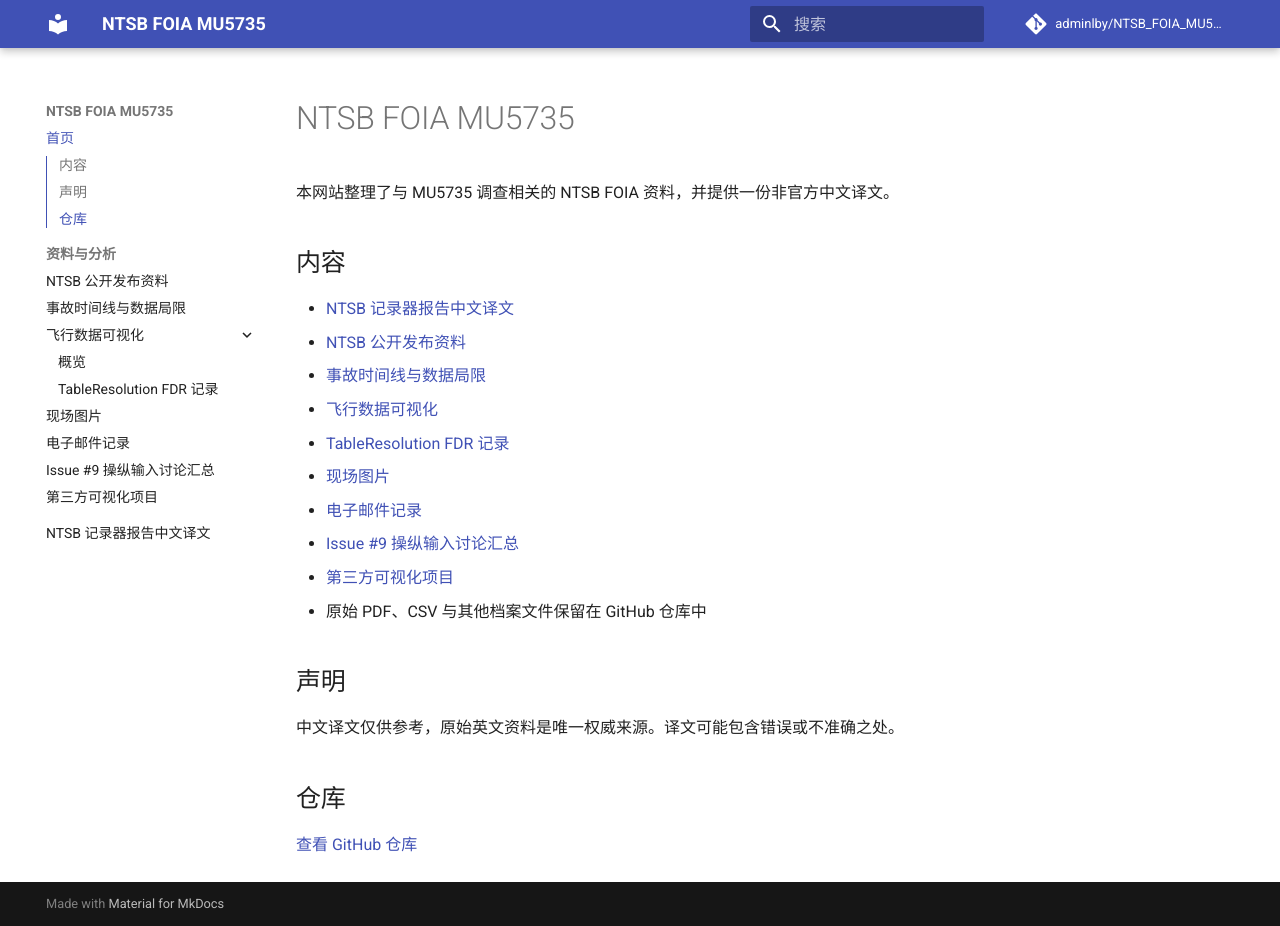
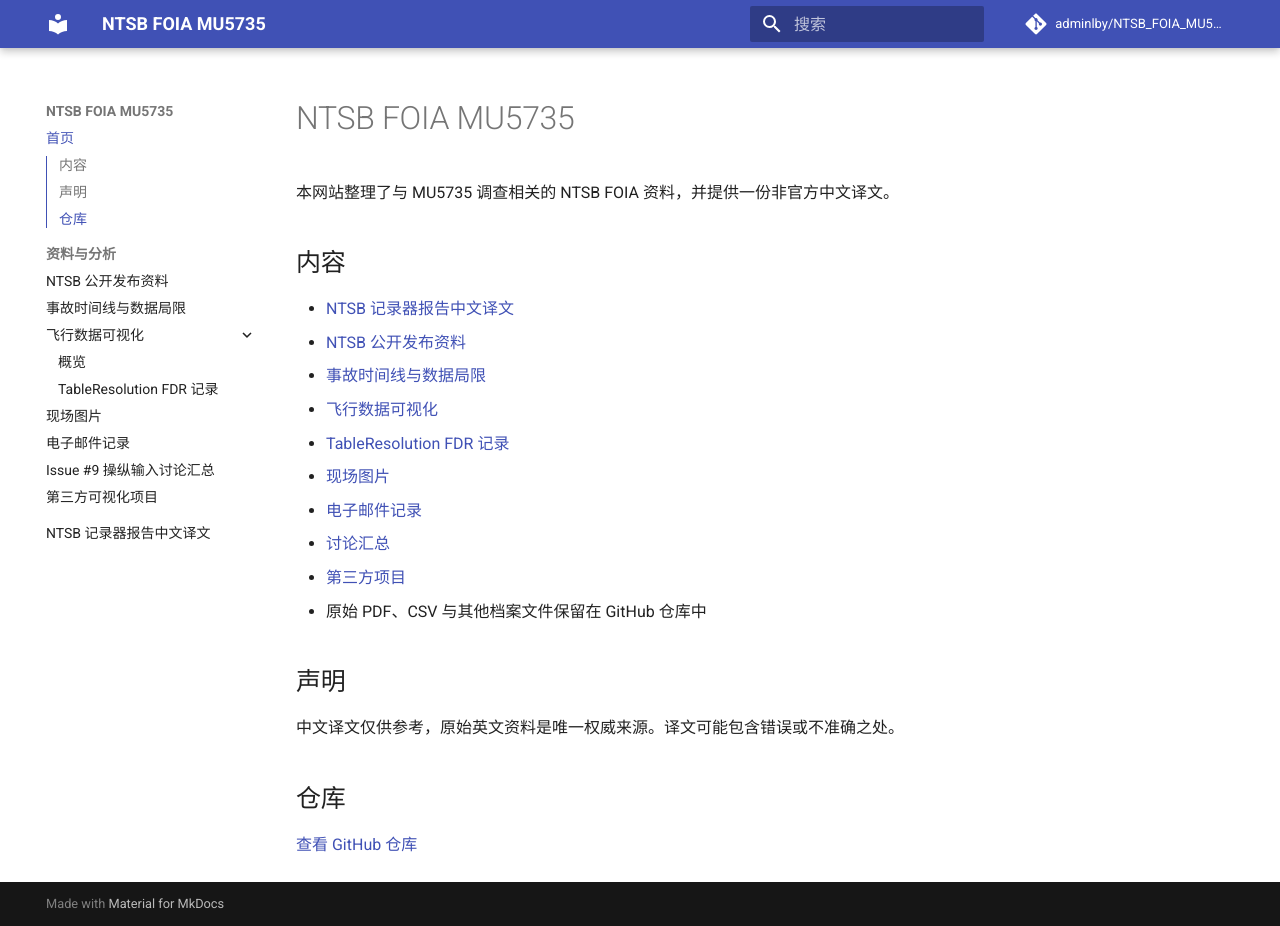
Before and after one commit to adminlby/NTSB_FOIA_MU5735, an MkDocs documentation site: the page built from MU5735_NTSB_Recorder_Report_CN/index.md, in a window 1280 px wide and 926 px high. Built offline with MkDocs 1.6.1 and Material for MkDocs 9.7.7, drawn with Linux system fonts in a browser that asks for light colours; comment, search, counter and statistics services are not loaded.

Commit message:
统一更新“第三方可视化项目”标题为“第三方项目”，以保持一致性

```diff
--- a/MU5735_NTSB_Recorder_Report_CN/index.md
+++ b/MU5735_NTSB_Recorder_Report_CN/index.md
@@ -8,11 +8,11 @@
 - [NTSB 公开发布资料](ntsb-release.md)
 - [事故时间线与数据局限](timeline-data-limits.md)
 - [飞行数据可视化](flight-data-visualization.md)
-  - [TableResolution FDR 记录](fdr/tableresolution.md)
+- [TableResolution FDR 记录](fdr/tableresolution.md)
 - [现场图片](site-photos.md)
 - [电子邮件记录](email-records.md)
-- [Issue #9 操纵输入讨论汇总](issue-9-control-inputs.md)
-- [第三方可视化项目](third-party-visualizations.md)
+- [讨论汇总](issue-9-control-inputs.md)
+- [第三方项目](third-party-visualizations.md)
 - 原始 PDF、CSV 与其他档案文件保留在 GitHub 仓库中
 
 ## 声明
```
Also changed, not shown: MU5735_NTSB_Recorder_Report_CN/third-party-visualizations.md (+1 -1 lines), README.md (+2 -2 lines).
